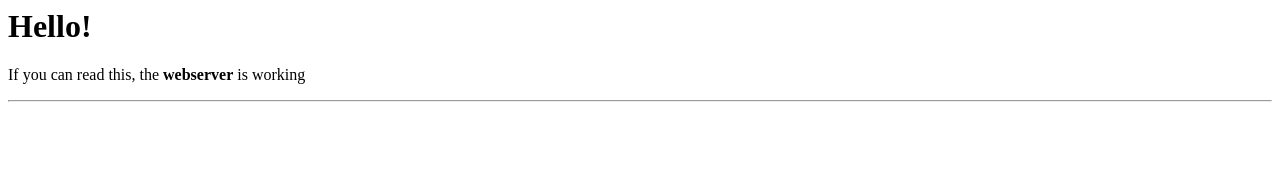
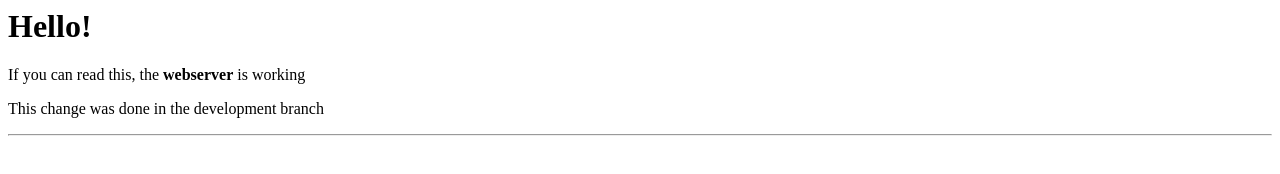
Before and after one commit to diegolima/generic-test-container-app, a plain HTML site: page site/index.html in a window 1280 px wide. Drawn offline with Linux system fonts and the light colour scheme.

Commit message:
Change formatting

```diff
--- a/site/index.html
+++ b/site/index.html
@@ -5,6 +5,7 @@
   <body>
     <h1>Hello!</h1>
     <p>If you can read this, the <b>webserver</b> is working</p>
+    <p>This change was done in the development branch</p>
     <hr>
   </body>
 </html>
```
